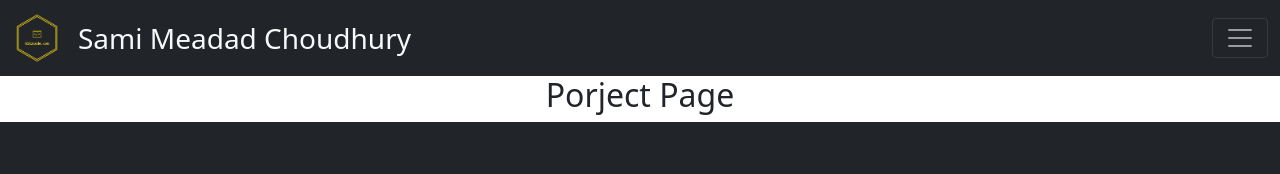
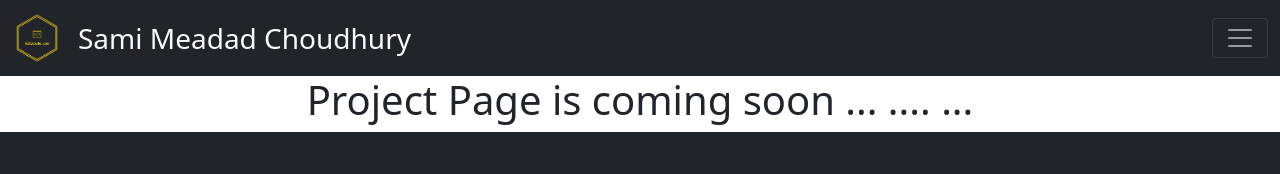
Before and after one commit to samimeadad/sami-portfolio-website, a React (Create React App) app: page /projects in a window 1280 px wide. Shown: the top 174 px of the page. Built offline with nearby package versions, Linux system fonts and the light colour scheme.

Commit message:
project page and blog page yet to be designed

```diff
--- a/src/Pages/Projects/Projects.js
+++ b/src/Pages/Projects/Projects.js
@@ -3,7 +3,7 @@ import React from 'react';
 const Projects = () => {
     return (
         <div>
-            <h2>Porject Page</h2>
+            <h1>Project Page is coming soon ... .... ...</h1>
         </div>
     );
 };
```
